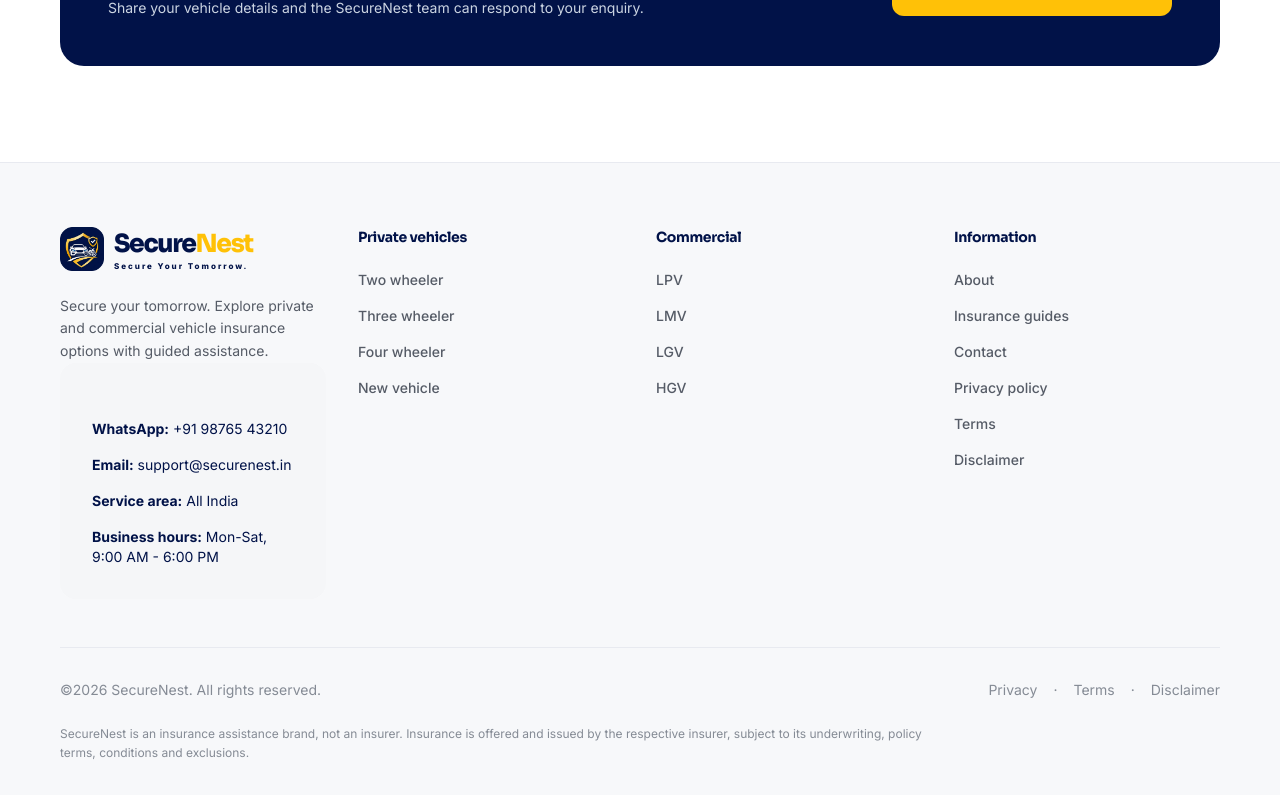
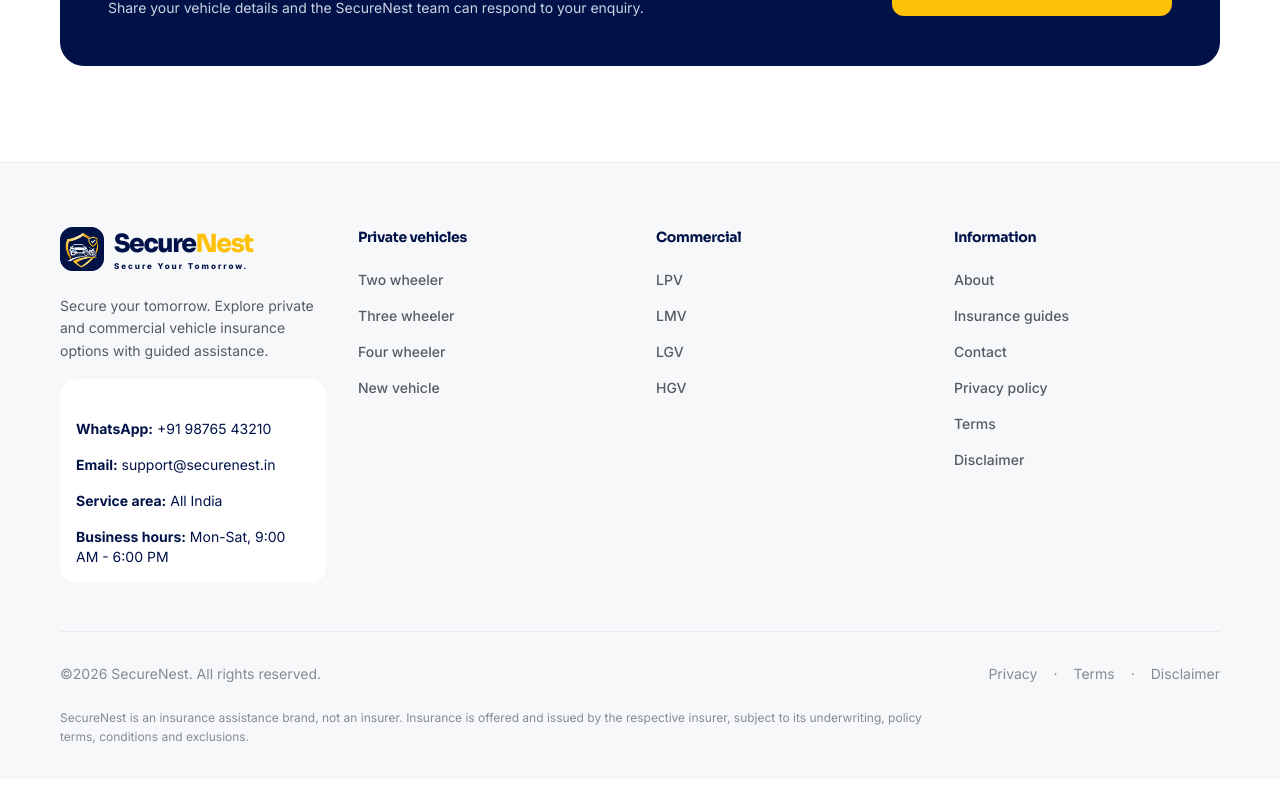
Before and after one commit to virajpate001/securenest, a Next.js app: page /hgv-insurance in a window 1280 px wide. Shown: the part 1705-2500 px from the top of the page. Built offline with nearby package versions, Linux system fonts and the light colour scheme; no server answers.

Commit message:
change color theme test 10

```diff
--- a/src/components/layout/Footer.jsx
+++ b/src/components/layout/Footer.jsx
@@ -16,7 +16,7 @@ export default function Footer() {
               insurance options with guided assistance.
             </p>
 
-            <Reveal className="rounded-card bg-[#f5f6f8] p-8">
+            <Reveal className="rounded-card bg-white p-4 mt-4" >
 
                        <div className="mt-6 space-y-4 text-sm">
                          <p><strong>WhatsApp:</strong> +91 98765 43210</p>
```
